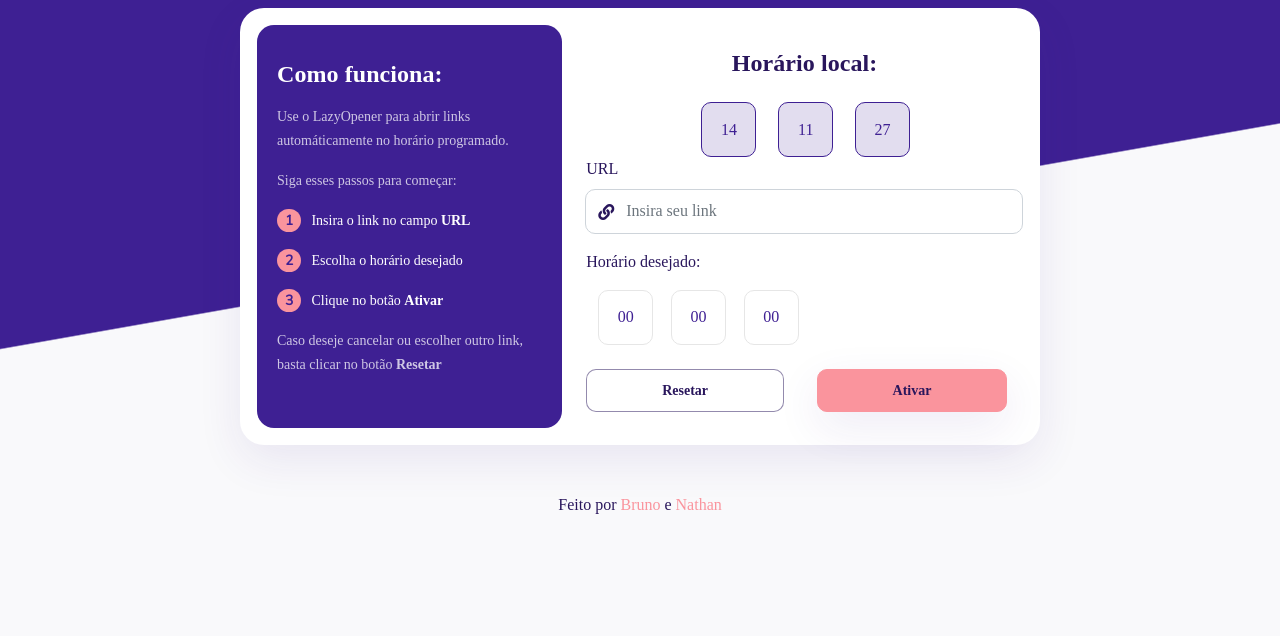
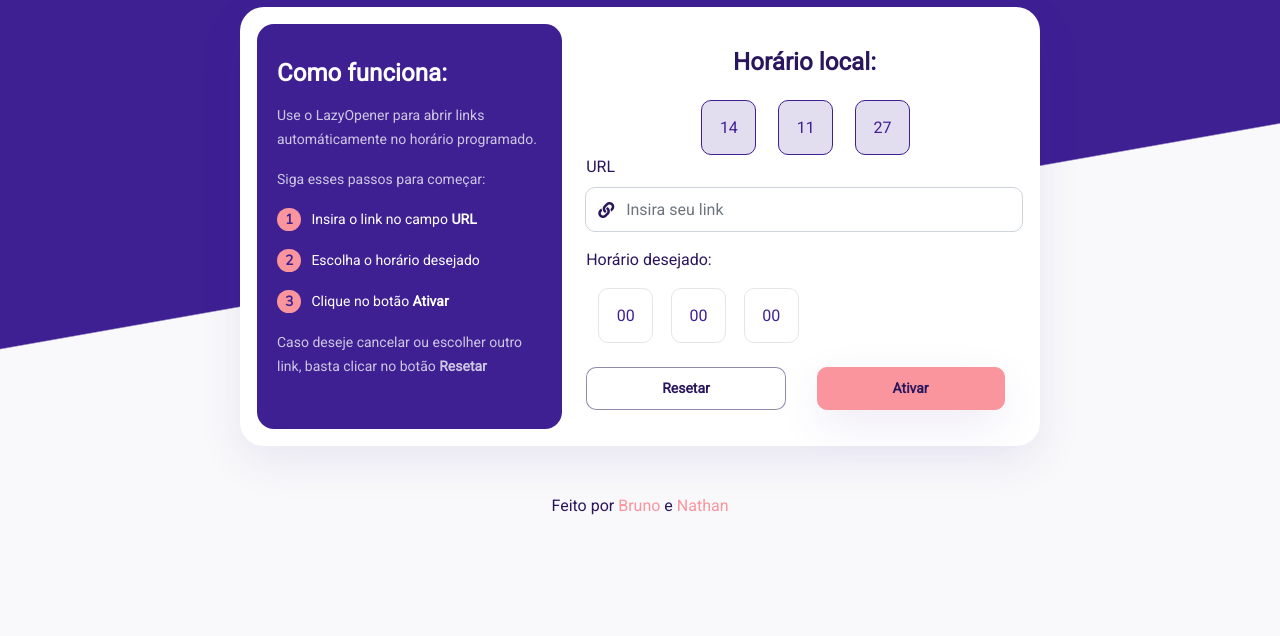
Before and after one commit to nathanmeira/lazyopener, a plain HTML site: page index.html in a window 1280 px wide. Shown: the part 164-800 px from the top of the page. Drawn offline with nearby package versions, Linux system fonts and the light colour scheme.

Commit message:
Update style.css
font

```diff
--- a/css/style.css
+++ b/css/style.css
@@ -1,11 +1,10 @@
 @import url('https://fonts.googleapis.com/css2?family=Open+Sans&display=swap');
 @import url('https://fonts.googleapis.com/css2?family=Nunito&display=swap');
 @import url('https://fonts.googleapis.com/css2?family=Nunito:ital,wght@1,800&display=swap');
+@import url('https://fonts.googleapis.com/css2?family=Roboto&display=swap');
 
 * {
-  font-family: Open Sans Hebrew;
-  font-style: normal;
-  font-weight: normal;
+  font-family: 'Roboto', sans-serif;
 }
 
 body{
```
